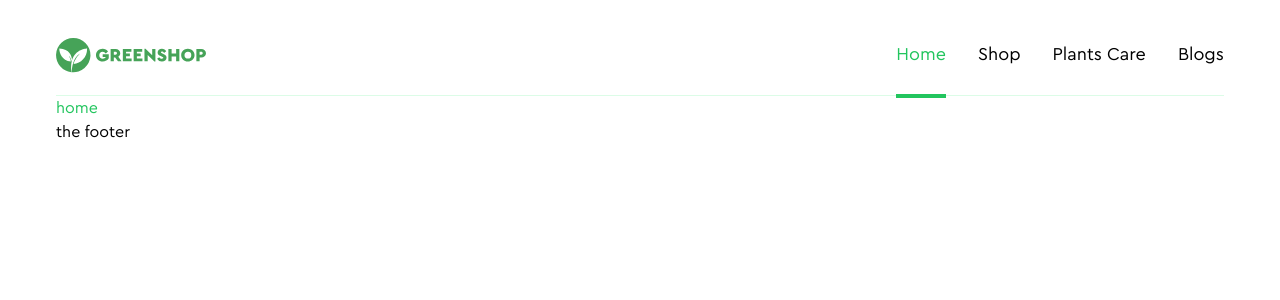
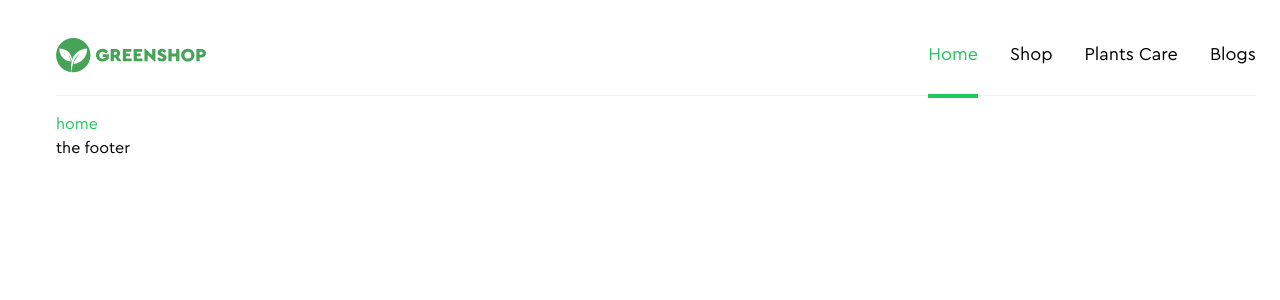
Before and after one commit to Sayidrahmatulloh/flowers-store, a Next.js app: page / in a window 1280 px wide. Shown: the top 300 px of the page. Built offline with nearby package versions, Linux system fonts and the light colour scheme.

Commit message:
header fixed

```diff
--- a/src/app/layout.tsx
+++ b/src/app/layout.tsx
@@ -21,8 +21,10 @@ export default function RootLayout({
     <html lang='en' className={'scroll-smooth'}>
       <body className={ceraFont.className}>
         <main className='mx-auto max-w-[1200px] p-4'>
-          <TheHeader />
-          {children}
+          <div className='fixed m-auto w-full max-w-[1200px] bg-white'>
+            <TheHeader />
+          </div>
+          <div className='pt-24'>{children}</div>
           <TheFooter />
         </main>
       </body>
```
